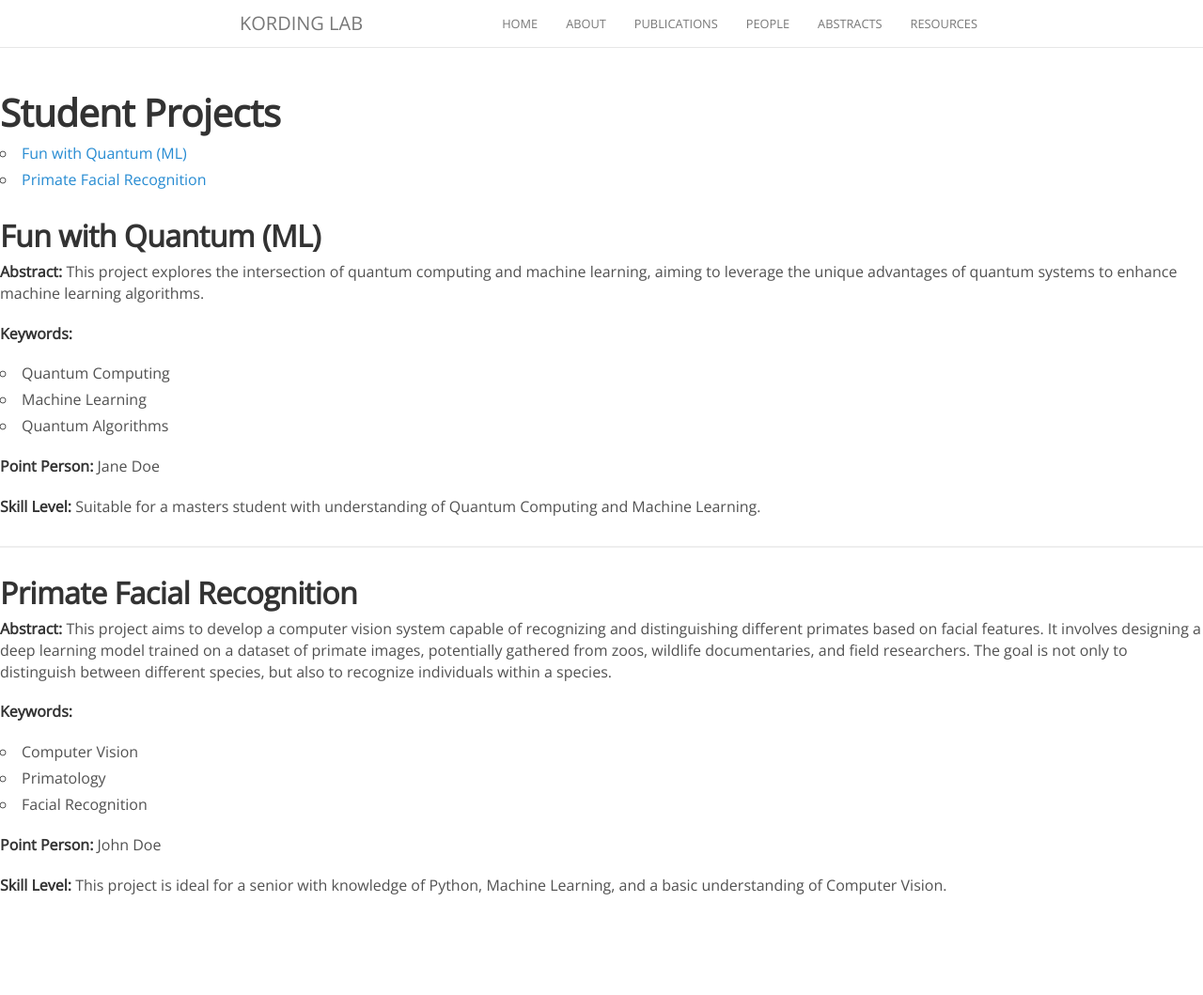
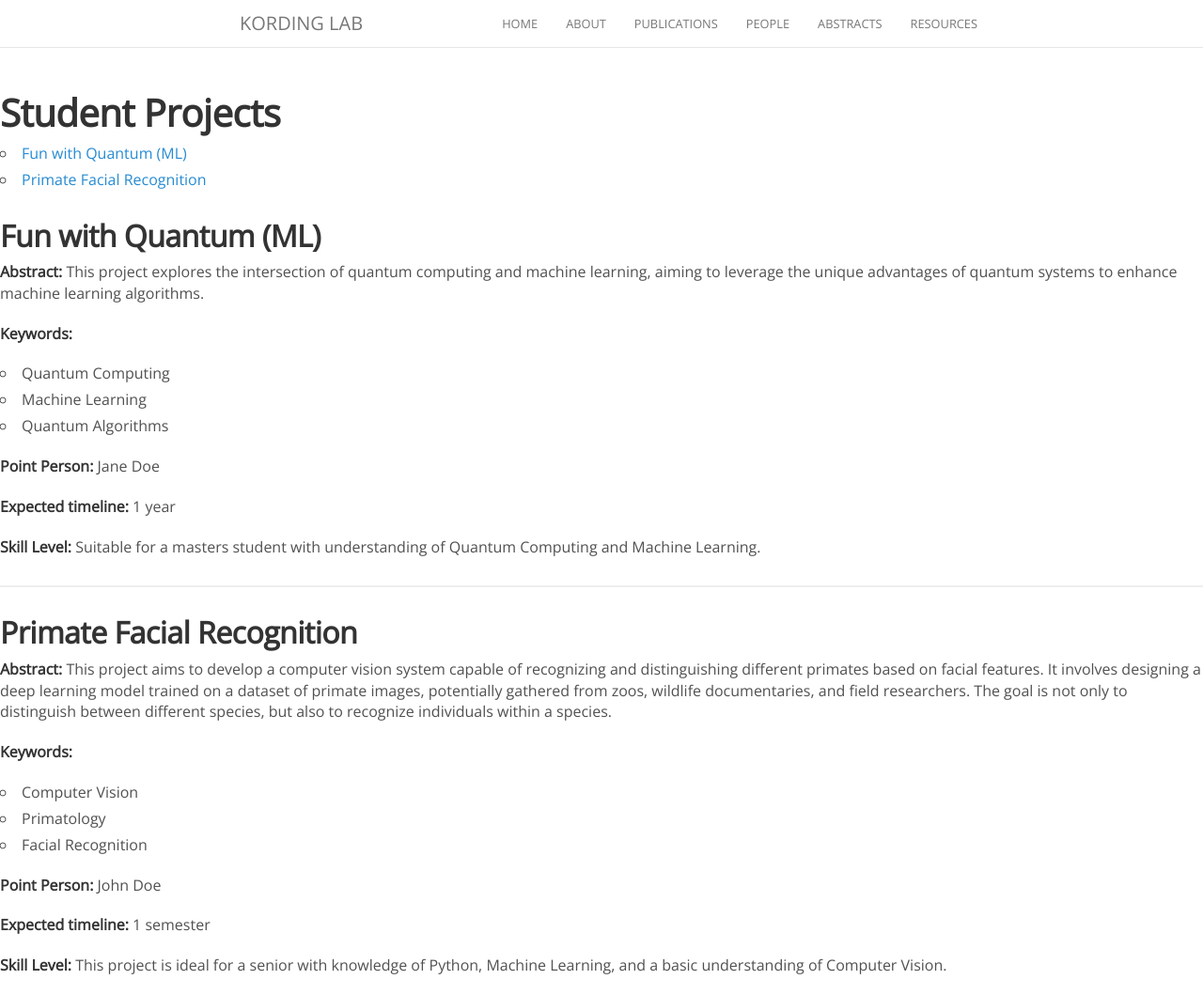
Before and after one commit to KordingLab/KordingLab.github.io, a Jekyll site: the page built from abstracts.md, in a window 1280 px wide and 1059 px high. Shown: the whole window at 94% size. Built offline with Jekyll 4.4.1, drawn with Linux system fonts in a browser that asks for light colours; nearby versions of some CDN libraries; comment, search, counter and statistics services are not loaded.

Commit message:
Update abstracts.md

```diff
--- a/abstracts.md
+++ b/abstracts.md
@@ -19,6 +19,8 @@ title: Project Abstracts
 
 **Point Person:** Jane Doe
 
+**Expected timeline:** 1 year
+
 **Skill Level:** Suitable for a masters student with understanding of Quantum Computing and Machine Learning.
 
 ---
@@ -34,4 +36,6 @@ title: Project Abstracts
 
 **Point Person:** John Doe
 
+**Expected timeline:** 1 semester
+
 **Skill Level:** This project is ideal for a senior with knowledge of Python, Machine Learning, and a basic understanding of Computer Vision.
```
